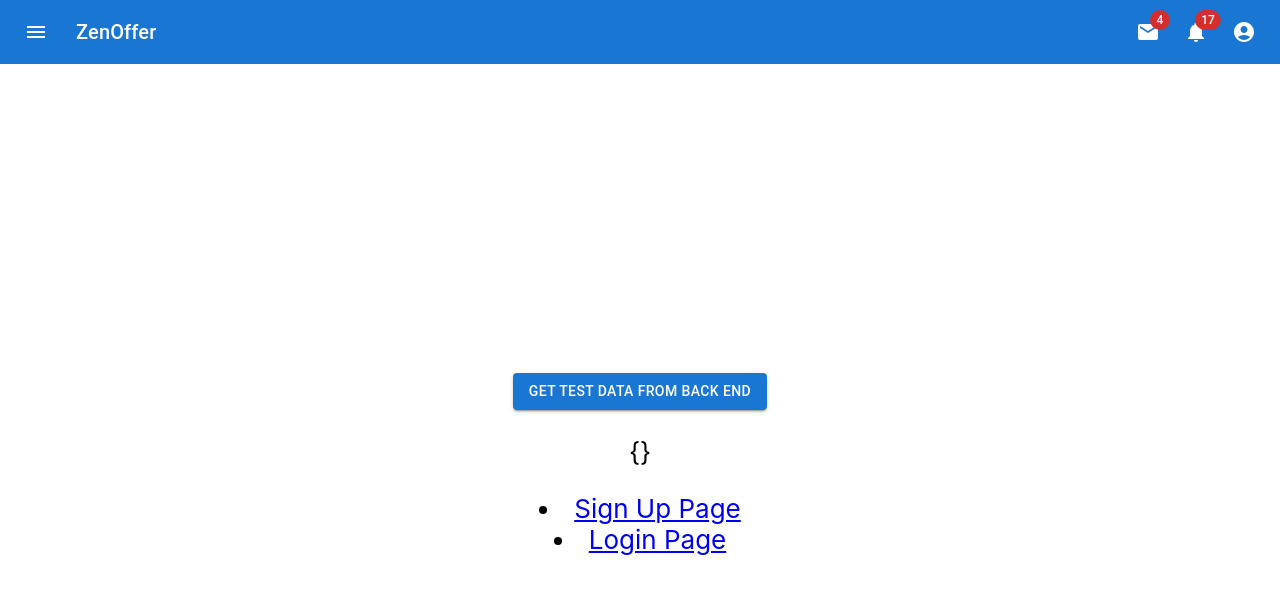
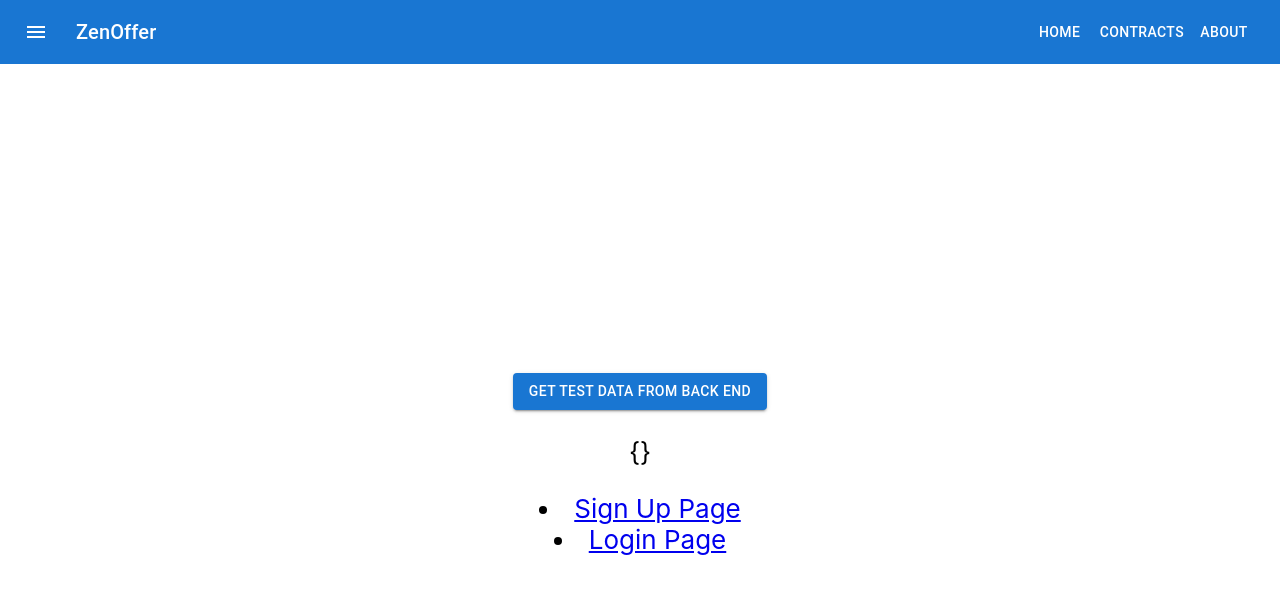
Before and after one commit to jmouton19/python-rest, a React (Create React App) app in the folder client/: page / in a window 1280 px wide. Shown: the top 594 px of the page. Built offline with nearby package versions, Linux system fonts and the light colour scheme.

Commit message:
Added Home, Contracts and About buttons
Removed unnecessary app bar components

```diff
--- a/client/src/components/AppBar/AppBar.js
+++ b/client/src/components/AppBar/AppBar.js
@@ -1,123 +1,20 @@
 import * as React from "react";
 import AppBar from "@mui/material/AppBar";
-import Box from "@mui/material/Box";
 import Toolbar from "@mui/material/Toolbar";
 import IconButton from "@mui/material/IconButton";
 import Typography from "@mui/material/Typography";
-import Badge from "@mui/material/Badge";
-import MenuItem from "@mui/material/MenuItem";
-import Menu from "@mui/material/Menu";
 import MenuIcon from "@mui/icons-material/Menu";
-import AccountCircle from "@mui/icons-material/AccountCircle";
-import MailIcon from "@mui/icons-material/Mail";
-import NotificationsIcon from "@mui/icons-material/Notifications";
-import MoreIcon from "@mui/icons-material/MoreVert";
+import Button from "@mui/material/Button";
+import { Box } from "@mui/system";
+//import { Link } from "react-router-dom";
+
 
 export default function PrimarySearchAppBar() {
-	const [anchorEl, setAnchorEl] = React.useState(null);
-	const [mobileMoreAnchorEl, setMobileMoreAnchorEl] = React.useState(null);
 
-	const isMenuOpen = Boolean(anchorEl);
-	const isMobileMenuOpen = Boolean(mobileMoreAnchorEl);
-
-	const handleProfileMenuOpen = (event) => {
-		setAnchorEl(event.currentTarget);
-	};
-
-	const handleMobileMenuClose = () => {
-		setMobileMoreAnchorEl(null);
-	};
-
-	const handleMenuClose = () => {
-		setAnchorEl(null);
-		handleMobileMenuClose();
-	};
-
-	const handleMobileMenuOpen = (event) => {
-		setMobileMoreAnchorEl(event.currentTarget);
-	};
-
-	const menuId = "primary-search-account-menu";
-	const renderMenu = (
-		<Menu
-			anchorEl={anchorEl}
-			anchorOrigin={{
-				vertical: "top",
-				horizontal: "right",
-			}}
-			id={menuId}
-			keepMounted
-			transformOrigin={{
-				vertical: "top",
-				horizontal: "right",
-			}}
-			open={isMenuOpen}
-			onClose={handleMenuClose}
-		>
-			<MenuItem onClick={handleMenuClose}>Profile</MenuItem>
-			<MenuItem onClick={handleMenuClose}>Log In</MenuItem>
-		</Menu>
-	);
-
-	const mobileMenuId = "primary-search-account-menu-mobile";
-	const renderMobileMenu = (
-		<Menu
-			anchorEl={mobileMoreAnchorEl}
-			anchorOrigin={{
-				vertical: "top",
-				horizontal: "right",
-			}}
-			id={mobileMenuId}
-			keepMounted
-			transformOrigin={{
-				vertical: "top",
-				horizontal: "right",
-			}}
-			open={isMobileMenuOpen}
-			onClose={handleMobileMenuClose}
-		>
-			<MenuItem>
-				<IconButton
-					size="large"
-					aria-label="show 4 new mails"
-					color="inherit"
-				>
-					<Badge badgeContent={4} color="error">
-						<MailIcon />
-					</Badge>
-				</IconButton>
-				<p>Messages</p>
-			</MenuItem>
-			<MenuItem>
-				<IconButton
-					size="large"
-					aria-label="show 17 new notifications"
-					color="inherit"
-				>
-					<Badge badgeContent={17} color="error">
-						<NotificationsIcon />
-					</Badge>
-				</IconButton>
-				<p>Notifications</p>
-			</MenuItem>
-			<MenuItem onClick={handleProfileMenuOpen}>
-				<IconButton
-					size="large"
-					aria-label="account of current user"
-					aria-controls="primary-search-account-menu"
-					aria-haspopup="true"
-					color="inherit"
-				>
-					<AccountCircle />
-				</IconButton>
-				<p>Profile</p>
-			</MenuItem>
-		</Menu>
-	);
 
 	return (
 		<React.Fragment>
-			<AppBar position="static">
+			<AppBar position="static" >
 				<Toolbar>
 					<IconButton
 						size="large"
@@ -130,60 +27,24 @@ export default function PrimarySearchAppBar() {
 					</IconButton>
 					<Typography
 						variant="h6"
-						noWrap
 						component="div"
-						sx={{ display: { xs: "none", sm: "block" } }}
 					>
-                        ZenOffer
+						ZenOffer
 					</Typography>
-					<Box sx={{ flexGrow: 1 }} />
-					<Box sx={{ display: { xs: "none", md: "flex" } }}>
-						<IconButton
-							size="large"
-							aria-label="show 4 new mails"
-							color="inherit"
-						>
-							<Badge badgeContent={4} color="error">
-								<MailIcon />
-							</Badge>
-						</IconButton>
-						<IconButton
-							size="large"
-							aria-label="show 17 new notifications"
-							color="inherit"
-						>
-							<Badge badgeContent={17} color="error">
-								<NotificationsIcon />
-							</Badge>
-						</IconButton>
-						<IconButton
-							size="large"
-							edge="end"
-							aria-label="account of current user"
-							aria-controls={menuId}
-							aria-haspopup="true"
-							onClick={handleProfileMenuOpen}
-							color="inherit"
-						>
-							<AccountCircle />
-						</IconButton>
-					</Box>
-					<Box sx={{ display: { xs: "flex", md: "none" } }}>
-						<IconButton
-							size="large"
-							aria-label="show more"
-							aria-controls={mobileMenuId}
-							aria-haspopup="true"
-							onClick={handleMobileMenuOpen}
-							color="inherit"
-						>
-							<MoreIcon />
-						</IconButton>
+					<Box sx={{flexGrow: 1}}/>
+					<Box>
+						<Button color="inherit">
+							Home
+						</Button>
+						<Button color="inherit">
+							Contracts
+						</Button>
+						<Button color="inherit">
+							About
+						</Button>
 					</Box>
 				</Toolbar>
 			</AppBar>
-			{renderMobileMenu}
-			{renderMenu}
 		</React.Fragment>
 	);
 }
```
